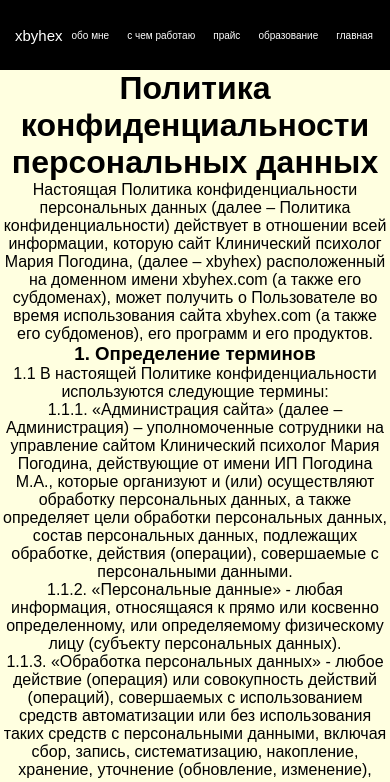
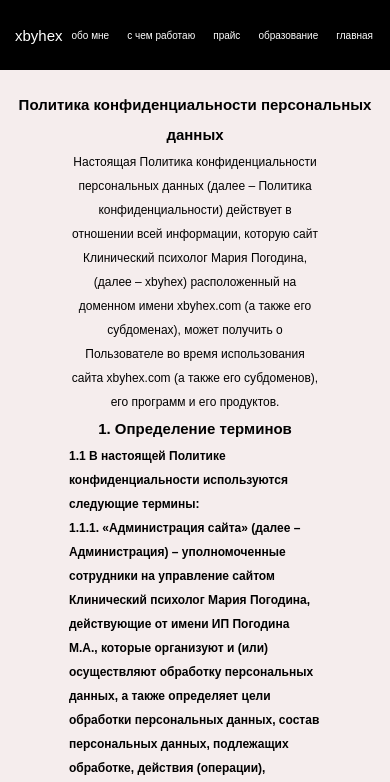
Before and after one commit to Gashookovich/xbyhex, a Vue app: page /politic in a window 390 px wide. Shown: the top 782 px of the page. Built offline with nearby package versions, Linux system fonts and the light colour scheme.

Commit message:
politicOK

```diff
--- a/src/pages/PoliticPage.vue
+++ b/src/pages/PoliticPage.vue
@@ -262,12 +262,82 @@ export default {
   }
 }
 @media screen and (max-width: 960px) and (min-width: 640px) {
-
+  .politic {
+    background-color: #f5eded;
+    font-family: Century Gothic, sans-serif;
+    width: 100%;
+    padding: 20px 15px;
+    display: flex;
+    flex-direction: column;
+    align-items: center;
+    line-height: 2;
+  }
+  .politic__content {
+    width: 70%;
+  }
+  .politic__content-text {
+    width: 70%;
+    display: flex;
+    flex-direction: column;
+    align-items: start;
+    text-align: left;
+    font-weight: bold;
+  }
 }
 @media screen and (max-width: 640px) and (min-width: 480px) {
-
+  .politic {
+    background-color: #f5eded;
+    font-family: Century Gothic, sans-serif;
+    width: 100%;
+    padding: 20px 15px;
+    display: flex;
+    flex-direction: column;
+    align-items: center;
+    line-height: 2;
+  }
+  h1, h3 {
+    font-size: 25px;
+  }
+  .politic__content {
+    width: 70%;
+    font-size: 15px;
+  }
+  .politic__content-text {
+    width: 70%;
+    display: flex;
+    flex-direction: column;
+    align-items: start;
+    text-align: left;
+    font-weight: bold;
+    font-size: 15px;
+  }
 }
 @media screen and (max-width: 480px) and (min-width: 320px) {
-
+  .politic {
+    background-color: #f5eded;
+    font-family: Century Gothic, sans-serif;
+    width: 100%;
+    padding: 20px 15px;
+    display: flex;
+    flex-direction: column;
+    align-items: center;
+    line-height: 2;
+  }
+  h1, h3 {
+    font-size: 15px;
+  }
+  .politic__content {
+    width: 70%;
+    font-size: 12px;
+  }
+  .politic__content-text {
+    width: 70%;
+    display: flex;
+    flex-direction: column;
+    align-items: start;
+    text-align: left;
+    font-weight: bold;
+    font-size: 12px;
+  }
 }
 </style>
```
